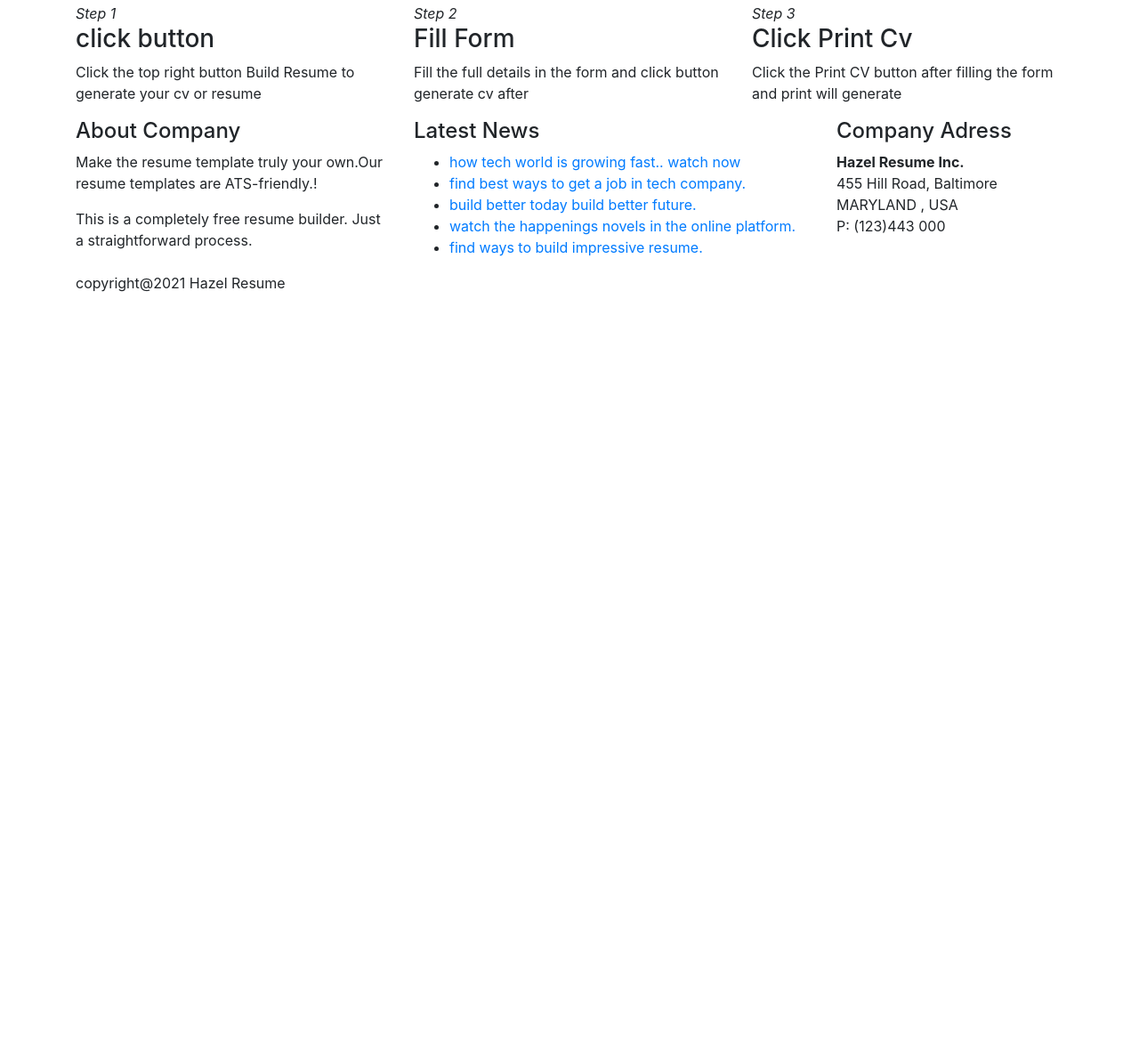
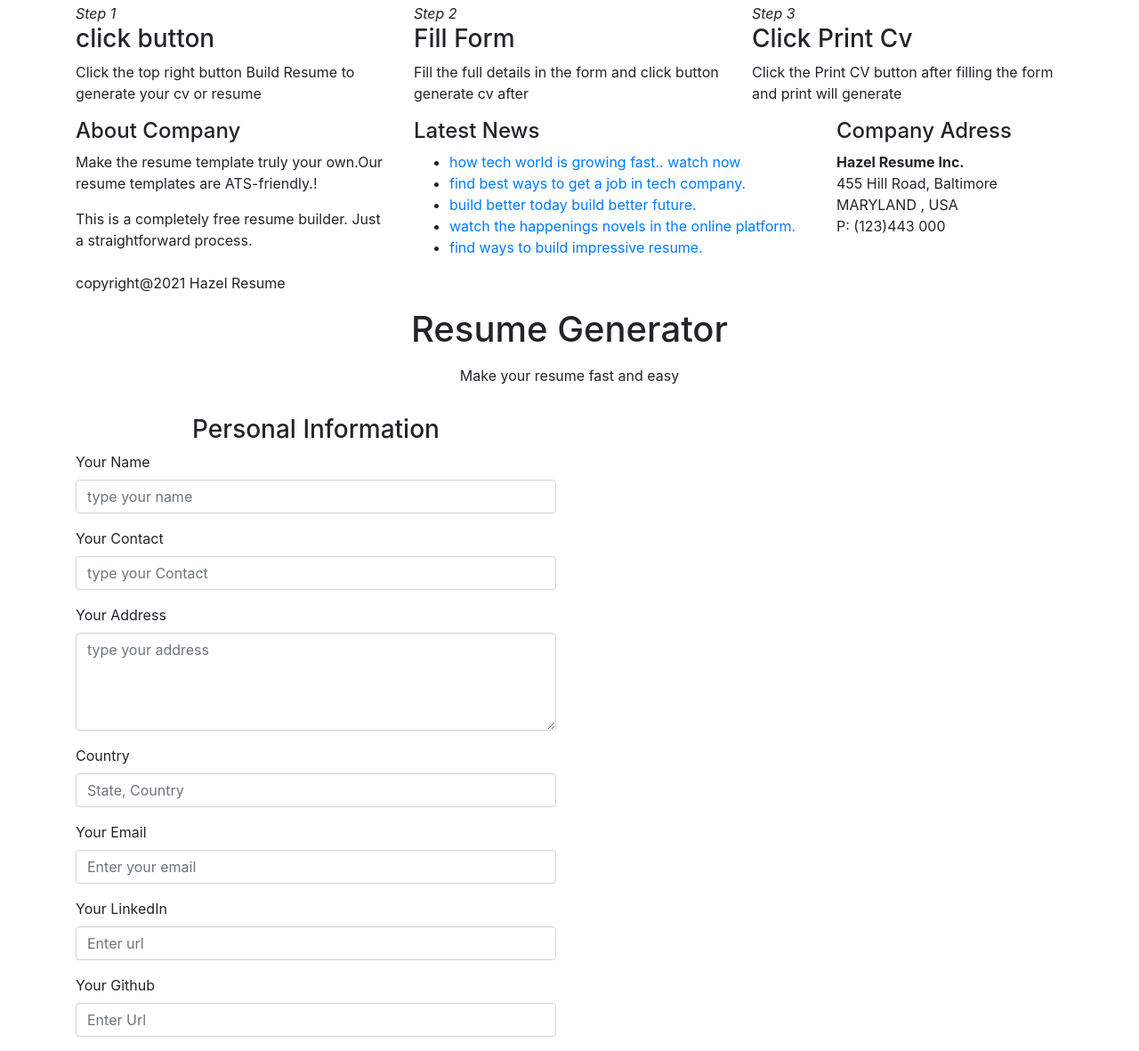
Before and after one commit to Ishazaka/resume-builder-website, a plain HTML site: page index.html in a window 1280 px wide. Shown: the part 327-1508 px from the top of the page at 89% size. Before the commit the page ends 800 px from the top, so only its background shows below. Drawn offline with nearby package versions, Linux system fonts and the light colour scheme.

Commit message:
Update index.html

```diff
--- a/index.html
+++ b/index.html
@@ -136,3 +136,43 @@ P: (123)443 000
 
 </div>
 </div>
+
+  <div id="cv-form">
+  <h1 class="text-center my-3">Resume Generator</h1>
+   <p class="text-center">Make your resume fast and easy</p>
+ <div class="container" id="containerform" >
+   <div class="divcontainer">
+ <div class="row">
+ <div class="col-md-6">
+   <!-- first col -->
+ <h3 class="mt-3 text-center">Personal Information</h3>
+ <div class="form-group">
+ <label for="name">Your Name</label>
+ <input type="text" class="form-control" id="namefield" placeholder="type your name">
+</div>
+<div class="form-group">
+ <label for="contactfield">Your Contact</label>
+ <input type="text" class="form-control" id="contactfield" placeholder="type your Contact">
+</div>
+<div class="form-group">
+ <label for="name">Your Address</label>
+ <textarea id="addressfield" type="text" class="form-control"  placeholder="type your address" rows="4"></textarea>
+</div>
+<div class="form-group">
+ <label for="country">Country</label>
+ <input type="text" class="form-control" id="countryfield" placeholder="State, Country ">
+</div>
+<div class="form-group">
+ <label for="emailfield">Your Email</label>
+ <input type="text" class="form-control" id="emailfield" placeholder="Enter your email">
+</div>
+<div class="form-group">
+ <label for="linkedfield">Your LinkedIn</label>
+ <input type="text" class="form-control" id="linkedfield" placeholder="Enter url">
+</div>
+<div class="form-group">
+ <label for="githubfield">Your Github</label>
+ <input type="text" class="form-control" id="githubfield" placeholder="Enter Url">
+</div>
+
+ </div>
```
